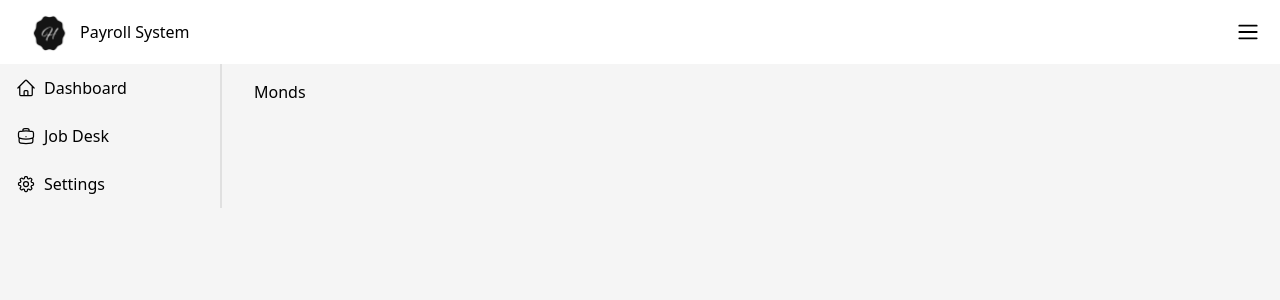
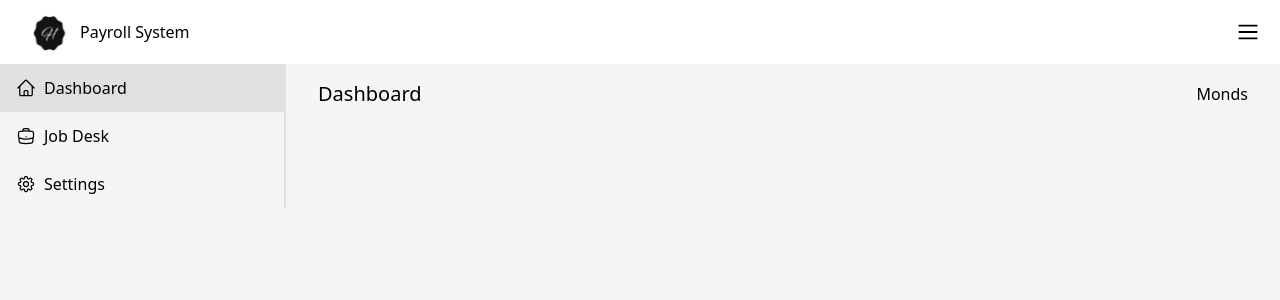
Before and after one commit to xdjeremy/holistic-payroll-system, a Next.js app: page /dashboard in a window 1280 px wide. Shown: the top 300 px of the page. Built offline with nearby package versions, Linux system fonts and the light colour scheme.

Commit message:
feat: add active nav status

```diff
--- a/components/common/page.title.tsx
+++ b/components/common/page.title.tsx
@@ -1,13 +1,20 @@
-import React, {FC} from 'react';
+import React, {FC, ReactNode} from 'react';
 
 interface Props {
     title: string;
+    children: ReactNode
 }
-const PageTitle: FC<Props> = ({title}) => {
+
+const PageTitle: FC<Props> = ({title, children}) => {
     return (
-        <h2 className={'font-medium text-xl'}>
-            {title}
-        </h2>
+        <div className={'flex flex-row items-center justify-between w-full'}>
+            <h2 className={'font-medium text-xl'}>
+                {title}
+            </h2>
+            <div className={'flex flex-row items-center'}>
+                {children}
+            </div>
+        </div>
     );
 };
 
--- a/components/layout/layout.tsx
+++ b/components/layout/layout.tsx
@@ -1,28 +1,25 @@
-import React, {FC, ReactNode, useState} from 'react';
+import React, { FC, ReactNode, useState } from "react";
 import TopBar from "@/components/layout/topbar";
 import Navbar from "@/components/layout/navbar";
+import { UserNavLinks } from "@/components/layout/userNavLinks";
 
 interface Props {
-    children: ReactNode;
-    title: string;
+  children: ReactNode;
+  title: UserNavLinks["label"];
 }
 
-const Layout: FC<Props> = ({children}) => {
-    const [sidebarOpen, setSidebarOpen] = useState(false)
+const Layout: FC<Props> = ({ children, title }) => {
+  const [sidebarOpen, setSidebarOpen] = useState(false);
 
-    return (
-        <div className={'bg-[#F5F5F5] min-h-screen'}>
-            <TopBar sidebarOpen={sidebarOpen} setSidebarOpen={setSidebarOpen}/>
-            <div className={'w-full flex flex-row'}>
-                <Navbar sidebarOpen={sidebarOpen}/>
-                <div className={'px-8 py-4'}>
-                    {
-                        children
-                    }
-                </div>
-            </div>
-        </div>
-    );
+  return (
+    <div className={"min-h-screen bg-[#F5F5F5]"}>
+      <TopBar sidebarOpen={sidebarOpen} setSidebarOpen={setSidebarOpen} />
+      <div className={"flex w-full flex-row"}>
+        <Navbar pageTitle={title} sidebarOpen={sidebarOpen} />
+        <div className={"w-full px-8 py-4"}>{children}</div>
+      </div>
+    </div>
+  );
 };
 
-export {Layout};
+export { Layout };
--- a/components/layout/nav.item.tsx
+++ b/components/layout/nav.item.tsx
@@ -1,6 +1,6 @@
-import React, {FC, ReactNode} from 'react';
+import React, { FC, ReactNode } from "react";
 import Link from "next/link";
-import {classNames} from "@/utils";
+import { classNames } from "@/utils";
 
 interface Props {
   icon: ReactNode;
@@ -8,11 +8,18 @@ interface Props {
   href: string;
   active?: boolean;
 }
-const NavItem: FC<Props> = ({icon, title, href, active}) => {
+
+const NavItem: FC<Props> = ({ icon, title, href, active }) => {
   return (
-        <Link href={href} className={classNames(active ? 'bg-[#E0E0E0]' : 'bg-[#F5F5F5]', 'flex flex-row items-center py-3 pl-4 w-fit')}>
+    <Link
+      href={href}
+      className={classNames(
+        active ? "bg-[#E0E0E0]" : "bg-[#F5F5F5]",
+        "flex w-fit flex-row items-center py-3 pl-4"
+      )}
+    >
       {icon}
-            <span className={'ml-2 font-medium w-44'}>{title}</span>
+      <span className={"ml-2 mr-4 w-56 font-medium"}>{title}</span>
     </Link>
   );
 };
--- a/components/layout/navbar.tsx
+++ b/components/layout/navbar.tsx
@@ -1,21 +1,32 @@
-import React, {FC} from 'react';
-import userNavLinks from "@/components/layout/userNavLinks";
+import React, { FC } from "react";
+import userNavLinks, { UserNavLinks } from "@/components/layout/userNavLinks";
 import NavItem from "@/components/layout/nav.item";
-import {classNames} from "@/utils";
+import { classNames } from "@/utils";
 
 interface Props {
-    sidebarOpen: boolean;
+  sidebarOpen: boolean;
+  pageTitle: UserNavLinks["label"];
 }
-const Navbar: FC<Props> = ({sidebarOpen}) => {
-    return (
-        <div className={classNames(sidebarOpen ? 'block' : 'hidden lg:block', 'border-r-[#E0E0E0] border-r-2 w-fit ')}>
-            {
-                userNavLinks.map((nav, id) => (
-                    <NavItem key={id} icon={nav.icon} title={nav.label} href={nav.href} />
-                ))
-            }
-        </div>
-    );
+
+const Navbar: FC<Props> = ({ sidebarOpen, pageTitle }) => {
+  return (
+    <div
+      className={classNames(
+        sidebarOpen ? "block" : "hidden lg:block",
+        "w-fit border-r-2 border-r-[#E0E0E0] "
+      )}
+    >
+      {userNavLinks.map((nav, id) => (
+        <NavItem
+          key={id}
+          icon={nav.icon}
+          title={nav.label}
+          href={nav.href}
+          active={nav.label === pageTitle}
+        />
+      ))}
+    </div>
+  );
 };
 
 export default Navbar;
--- a/components/layout/userNavLinks.tsx
+++ b/components/layout/userNavLinks.tsx
@@ -1,7 +1,11 @@
-import {ReactNode} from "react";
-import {BriefcaseIcon, Cog8ToothIcon, HomeIcon} from "@heroicons/react/24/outline";
+import { ReactNode } from "react";
+import {
+  BriefcaseIcon,
+  Cog8ToothIcon,
+  HomeIcon,
+} from "@heroicons/react/24/outline";
 
-interface UserNavLinks {
+export interface UserNavLinks {
   icon: ReactNode;
   label: string;
   href: string;
@@ -9,20 +13,20 @@ interface UserNavLinks {
 
 const userNavLinks: UserNavLinks[] = [
   {
-        icon: <HomeIcon className={'w-5 h-5'}/>,
+    icon: <HomeIcon className={"h-5 w-5"} />,
     label: "Dashboard",
     href: "/dashboard",
   },
   {
-        icon: <BriefcaseIcon className={'w-5 h-5'}/>,
+    icon: <BriefcaseIcon className={"h-5 w-5"} />,
     label: "Job Desk",
     href: "/job-desk",
   },
   {
-        icon: <Cog8ToothIcon className={'w-5 h-5'}/>,
+    icon: <Cog8ToothIcon className={"h-5 w-5"} />,
     label: "Settings",
     href: "/settings",
-    }
-]
+  },
+];
 
 export default userNavLinks;
--- a/pages/dashboard/index.tsx
+++ b/pages/dashboard/index.tsx
@@ -1,13 +1,16 @@
-import React from 'react';
-import {NextPage} from "next";
-import {Layout} from "@/components/layout";
+import React from "react";
+import { NextPage } from "next";
+import { Layout } from "@/components/layout";
+import { PageTitle } from "@/components/common";
 
 const Dashboard: NextPage = () => {
-    return (
-        <Layout title={'Dashboard'}>
-            Monds
-        </Layout>
-    );
+  return (
+    <Layout title={"Dashboard"}>
+      <PageTitle title={"Dashboard"}>
+        <>Monds</>
+      </PageTitle>
+    </Layout>
+  );
 };
 
 export default Dashboard;
```
Lines whose indentation alone changed are shown as unchanged.
